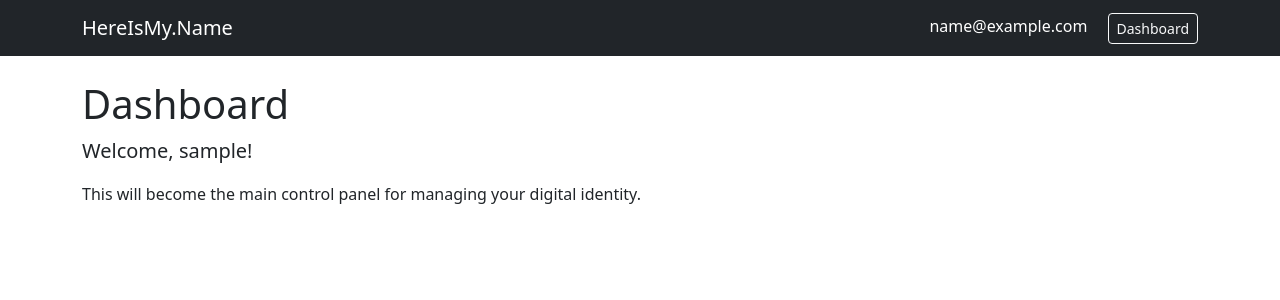
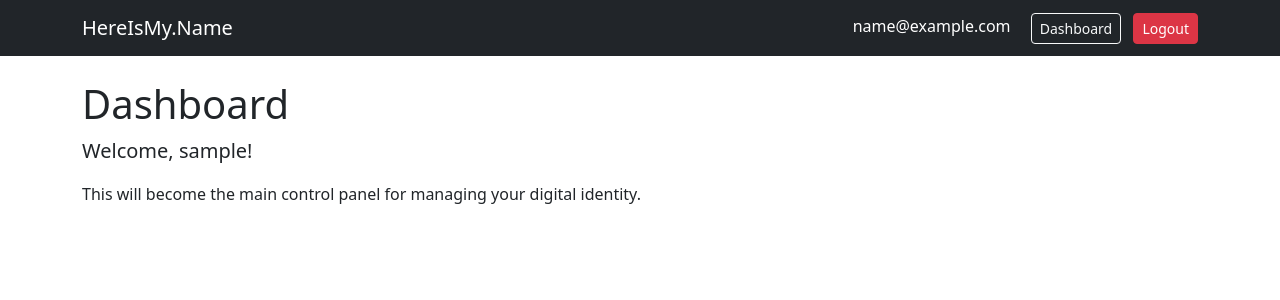
Before and after one commit to smcgrath8804/hereismyname-api, a Django app: page /users/dashboard/ in a window 1280 px wide. Shown: the top 300 px of the page. Run offline with Django 5.2, Linux system fonts and the light colour scheme; the visitor is signed in with stand-in values (Sample User, id 1).

Commit message:
Completed user authentication system

```diff
--- a/templates/base.html
+++ b/templates/base.html
@@ -28,20 +28,35 @@
                     {{ user.email }}
                 </span>
 
-                <a class="btn btn-outline-light btn-sm" href="{% url 'dashboard' %}">
+                <a class="btn btn-outline-light btn-sm me-2"
+                   href="{% url 'dashboard' %}">
                     Dashboard
                 </a>
 
+                <form method="post"
+                      action="{% url 'logout' %}"
+                      class="d-inline">
+
+                    {% csrf_token %}
+
+                    <button class="btn btn-danger btn-sm"
+                            type="submit">
+                        Logout
+                    </button>
+
+                </form>
+
             {% else %}
 
-                <a class="btn btn-outline-light btn-sm me-2" href="{% url 'login' %}">
+                <a class="btn btn-outline-light btn-sm me-2"
+                   href="{% url 'login' %}">
                     Login
                 </a>
 
-                <a class="btn btn-primary btn-sm" href="{% url 'register' %}">
+                <a class="btn btn-primary btn-sm"
+                   href="{% url 'register' %}">
                     Register
                 </a>
-
 
             {% endif %}
 
--- a/users/urls.py
+++ b/users/urls.py
@@ -6,5 +6,6 @@ from . import views
 urlpatterns = [
     path("register/", views.register, name="register"),
     path("login/", auth_views.LoginView.as_view(template_name="users/login.html"), name="login",),
+    path("logout/", auth_views.LogoutView.as_view(), name="logout",),
     path("dashboard/", views.dashboard, name="dashboard"),
 ]
```
